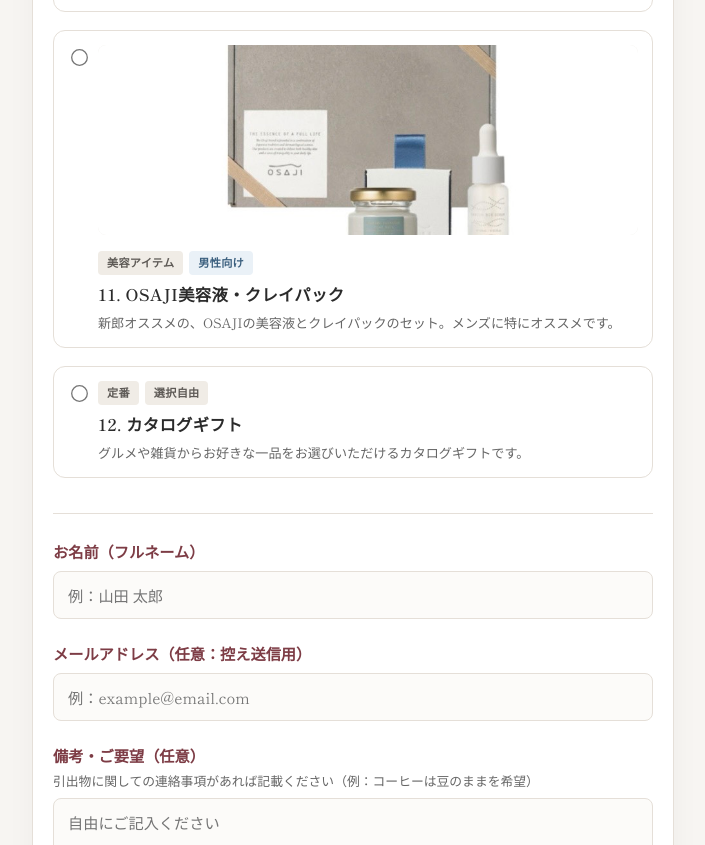
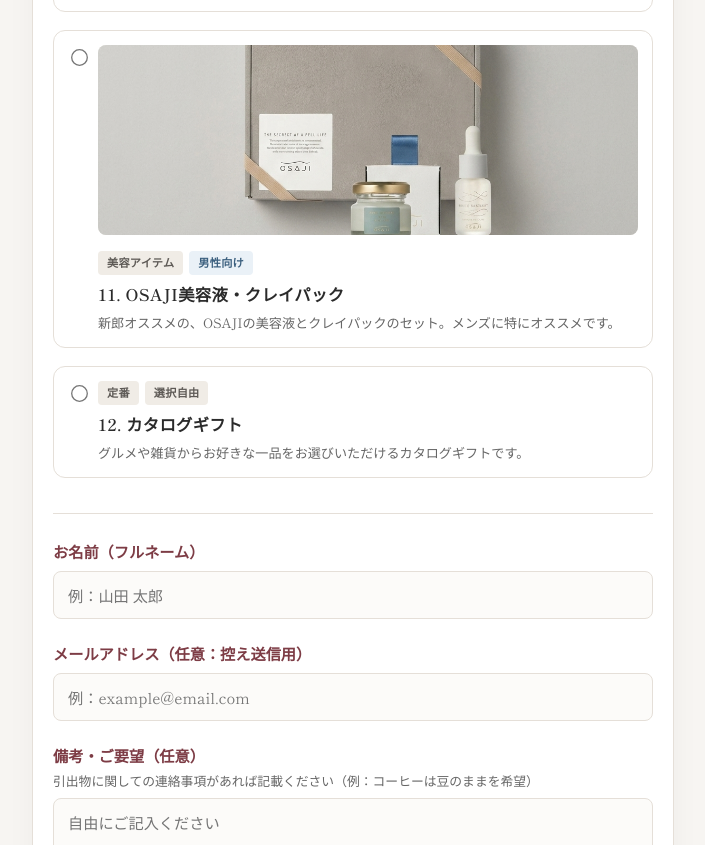
Before and after one commit to miyatatsu108-cyber/hikidemono, a plain HTML site: page index.html in a window 1280 px wide. Shown: the part 3635-4480 px from the top of the page, without its empty margins (287-992 px from the left). Drawn offline with Linux system fonts and the light colour scheme.

Commit message:
Update index.html

```diff
--- a/index.html
+++ b/index.html
@@ -626,7 +626,7 @@
       <label class="item-card">
         <input type="radio" name="item" value="11. OSAJI美容液・パックセット" required>
         <div class="item-content">
-          <img src="1786151628050.jpg" alt="OSAJI美容液・クレイパック" class="item-image">
+          <img src="1788615041021.png" alt="OSAJI美容液・クレイパック" class="item-image">
           <div class="item-tags">
             <span class="tag tag-gray">美容アイテム</span>
             <span class="tag tag-blue">男性向け</span>
```
